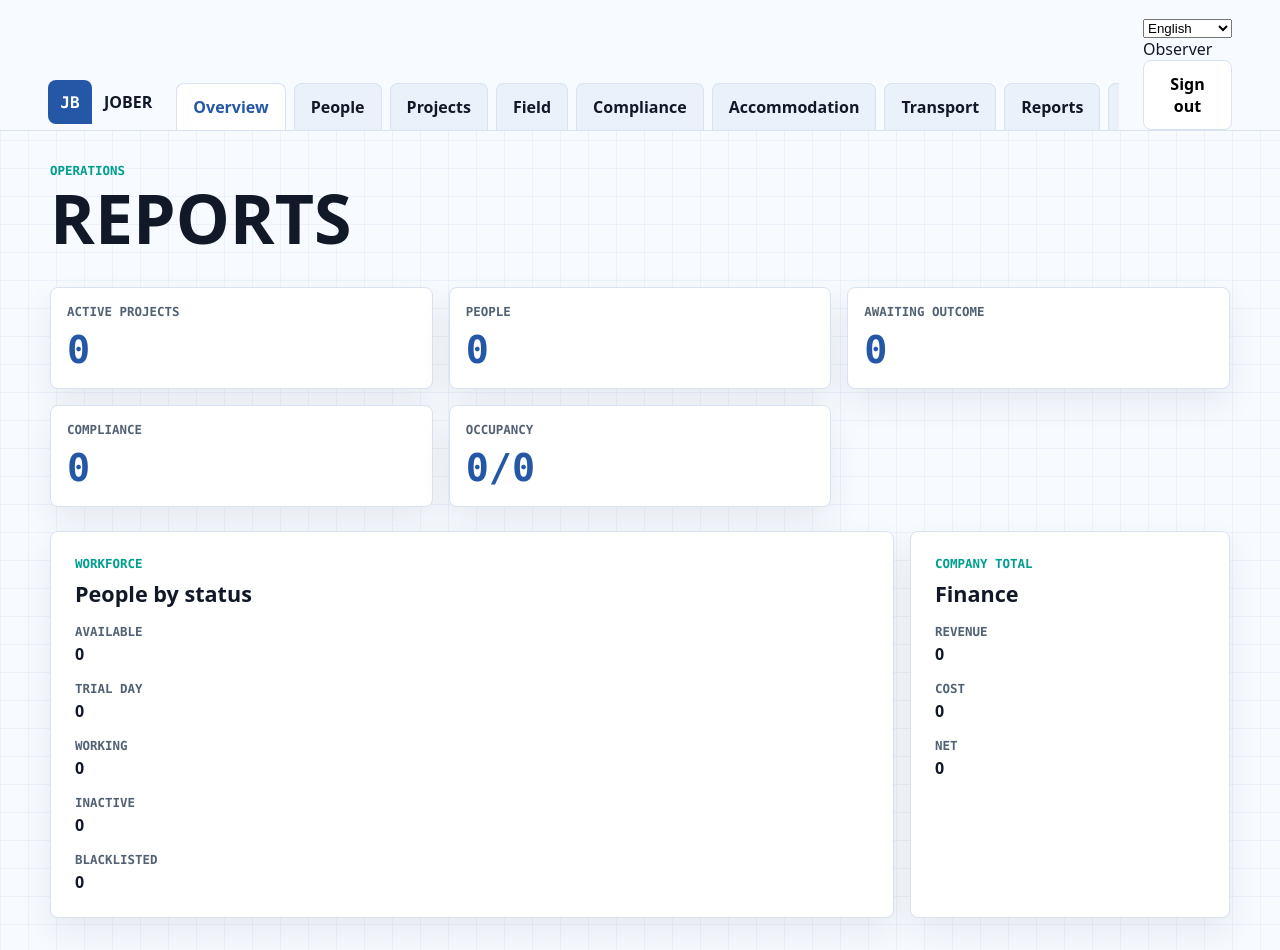
After one commit to syncmetricsro/hr_system, a Django app: page /en/reports/ in a window 1280 px wide. The commit adds this page. Run offline with Django 4.2, Linux system fonts and the light colour scheme; the visitor is signed in with stand-in values (Sample User, id 1); data that the repository does not hold is empty; parts of the project's set-up code (start-up, migrations or seed data) failed here and were passed over.

Commit message:
Phase 3: operational reports (read-only cross-module summary)
- core.reports: active projects, total people, pending trials, compliance-alert
  count, accommodation occupancy, people-by-status, and a finance block gated by
  finance.view_summary. Reuses existing services; no new models.
- Reports nav tab + /reports/. i18n SK/HU/UK.

Verified: ruff clean, 163 unit tests pass (4 new).

Co-Authored-By: Claude Opus 4.8 <noreply@anthropic.com>

```diff
--- a/apps/core/views.py
+++ b/apps/core/views.py
@@ -5,12 +5,45 @@ from django.http import HttpRequest, HttpResponse
 from django.template.response import TemplateResponse
 
 from apps.accounts.models import Role
+from apps.accounts.permissions import Action
+from apps.accounts.permissions import can as user_can
+from apps.compliance.services import compliance_alerts
+from apps.finance.services import company_totals
+from apps.logistics.models import Room, RoomAssignment, RoomAssignmentStatus
 from apps.people.models import LifecycleStatus, Person
 from apps.projects.models import Project, TrialAssignment, TrialOutcome
 
 
 def healthz(_request: HttpRequest) -> HttpResponse:
     return HttpResponse("ok", content_type="text/plain")
+
+
+@login_required
+def reports(request: HttpRequest) -> TemplateResponse:
+    """Read-only operational summary across modules (plan §3)."""
+    people = Person.objects.filter(is_archived=False)
+    status_counts = [
+        (label, people.filter(lifecycle_status=value).count())
+        for value, label in LifecycleStatus.choices
+    ]
+    capacity = sum(Room.objects.values_list("capacity", flat=True))
+    occupied = RoomAssignment.objects.filter(status=RoomAssignmentStatus.ACTIVE).count()
+    can_finance = user_can(request.user, Action.FINANCE_VIEW_SUMMARY)
+    return TemplateResponse(
+        request,
+        "pages/reports.html",
+        {
+            "active_projects": Project.objects.filter(is_active=True).count(),
+            "total_people": people.count(),
+            "pending_trials": TrialAssignment.objects.filter(outcome=TrialOutcome.PENDING).count(),
+            "compliance_count": len(compliance_alerts(request.user)),
+            "capacity": capacity,
+            "occupied": occupied,
+            "free": max(capacity - occupied, 0),
+            "status_counts": status_counts,
+            "finance": company_totals() if can_finance else None,
+        },
+    )
 
 
 @login_required
--- a/config/urls.py
+++ b/config/urls.py
@@ -29,6 +29,7 @@ urlpatterns = [
 urlpatterns += i18n_patterns(
     path("admin/", admin.site.urls),
     path("", views.dashboard, name="dashboard"),
+    path("reports/", views.reports, name="reports"),
     path("prihlasenie/", account_views.login_page, name="login"),
     path("odhlasenie/", account_views.logout_view, name="logout"),
     path("people/", people_views.people_list, name="people_list"),
--- a/templates/layouts/base.html
+++ b/templates/layouts/base.html
@@ -29,6 +29,7 @@
         <a class="folder-tab" href="{% url 'compliance_list' %}">{% trans "Compliance" %}</a>
         <a class="folder-tab" href="{% url 'accommodation_list' %}">{% trans "Accommodation" %}</a>
         <a class="folder-tab" href="{% url 'transport_trends' %}">{% trans "Transport" %}</a>
+        <a class="folder-tab" href="{% url 'reports' %}">{% trans "Reports" %}</a>
         {% can 'finance.view_summary' as may_finance %}
         {% if may_finance %}<a class="folder-tab" href="{% url 'finance_summary' %}">{% trans "Finance" %}</a>{% endif %}
         {% can 'feedback.view' as may_feedback %}
--- /dev/null
+++ b/templates/pages/reports.html
@@ -0,0 +1,43 @@
+{% extends "layouts/base.html" %}
+{% load i18n %}
+
+{% block title %}{% trans "Reports" %} · Jober{% endblock %}
+
+{% block content %}
+<section class="page-head">
+  <p class="eyebrow">{% trans "Operations" %}</p>
+  <h1>{% trans "Reports" %}</h1>
+</section>
+
+<section class="dashboard-grid" aria-label="{% trans 'Reports' %}">
+  <article class="metric-card"><span>{% trans "Active projects" %}</span><strong>{{ active_projects }}</strong></article>
+  <article class="metric-card"><span>{% trans "People" %}</span><strong>{{ total_people }}</strong></article>
+  <article class="metric-card"><span>{% trans "Awaiting outcome" %}</span><strong>{{ pending_trials }}</strong></article>
+  <article class="metric-card"><span>{% trans "Compliance" %}</span><strong>{{ compliance_count }}</strong></article>
+  <article class="metric-card"><span>{% trans "Occupancy" %}</span><strong>{{ occupied }}/{{ capacity }}</strong></article>
+</section>
+
+<section class="two-column">
+  <div class="panel">
+    <p class="eyebrow">{% trans "Workforce" %}</p>
+    <h2>{% trans "People by status" %}</h2>
+    <dl class="detail-grid">
+      {% for label, count in status_counts %}
+        <div><dt>{{ label }}</dt><dd>{{ count }}</dd></div>
+      {% endfor %}
+    </dl>
+  </div>
+
+  {% if finance %}
+  <aside class="panel">
+    <p class="eyebrow">{% trans "Company total" %}</p>
+    <h2>{% trans "Finance" %}</h2>
+    <dl class="detail-grid">
+      <div><dt>{% trans "Revenue" %}</dt><dd>{{ finance.revenue }}</dd></div>
+      <div><dt>{% trans "Cost" %}</dt><dd>{{ finance.cost }}</dd></div>
+      <div><dt>{% trans "Net" %}</dt><dd>{{ finance.net }}</dd></div>
+    </dl>
+  </aside>
+  {% endif %}
+</section>
+{% endblock %}
```
Also changed, not shown: BUILD_JOURNAL.md (+7 -0 lines), tests/test_reports.py (added, +50 -0 lines), locale/hu/LC_MESSAGES/django.po, locale/sk/LC_MESSAGES/django.po, locale/uk/LC_MESSAGES/django.po, 3 other files.
